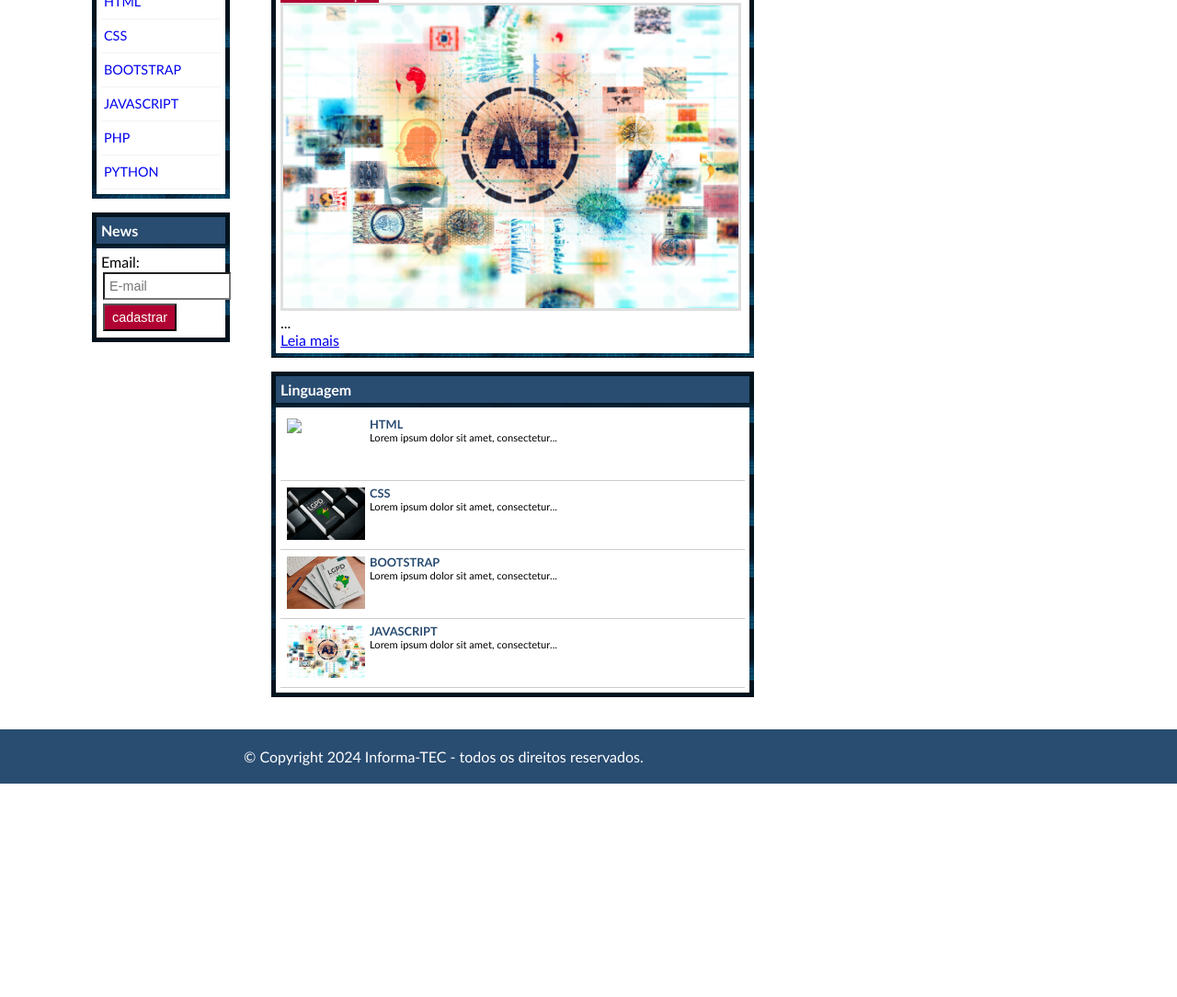
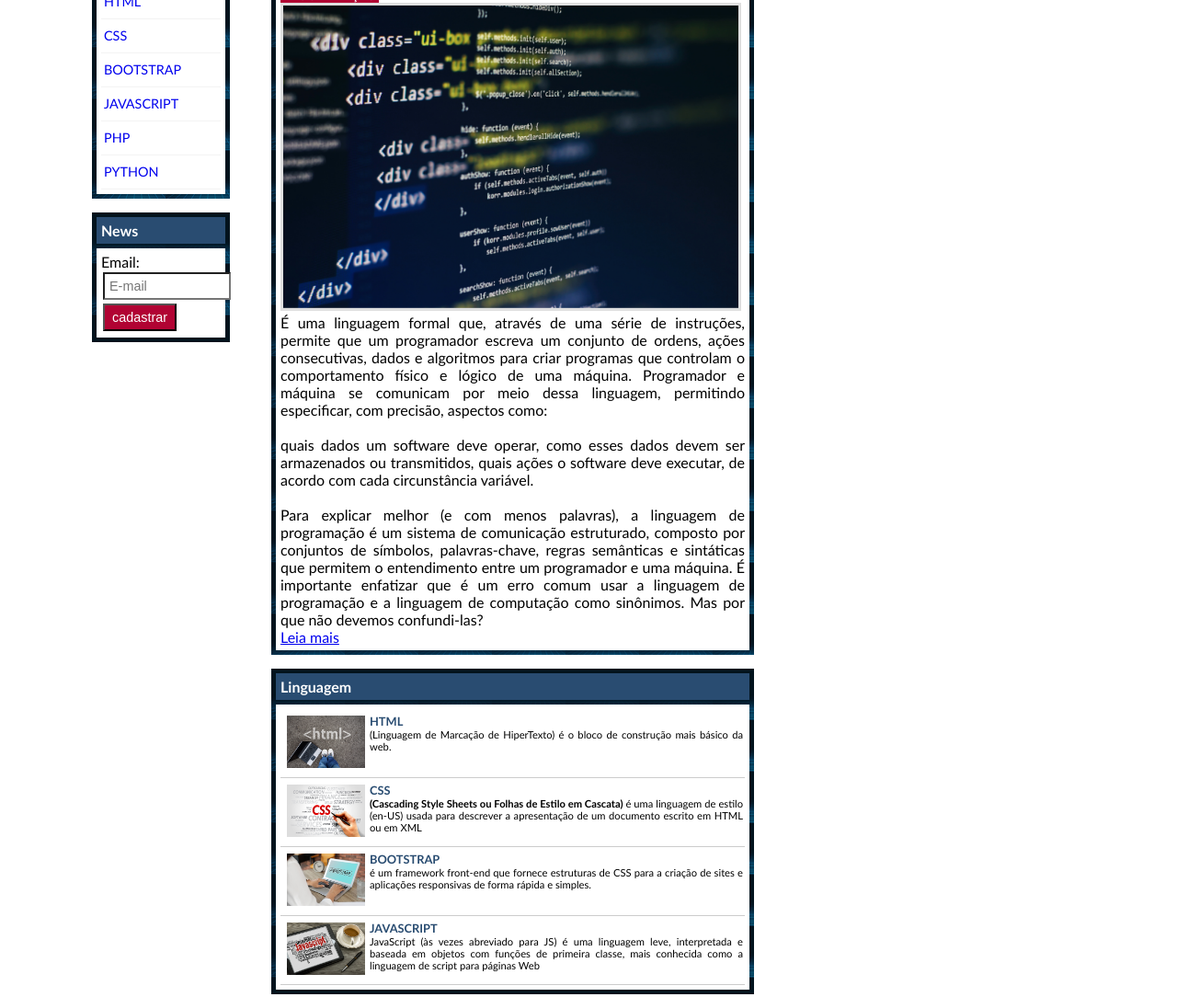
Before and after one commit to igormauriciomota/2-informa-Tec., a plain HTML site: page programe.html in a window 1280 px wide. Shown: the part 310-1394 px from the top of the page at 92% size. Before the commit the page ends 1162 px from the top, so only its background shows below. Drawn offline with Linux system fonts and the light colour scheme.

Commit message:
explicando a linguagem

```diff
--- a/programe.html
+++ b/programe.html
@@ -46,9 +46,21 @@
                         <h2>Destaque</h2>
                         <div class="caixa-conteudo">
                             <h3>PROGRAMAÇÃO</h3>
-                            <img class="imagem-principal" src="img/3.png" width="100%">
-                            <p class="formatar">
-                            ...
+                            <img class="imagem-principal" src="img/temas/prog.png" width="100%">
+                            <p class="formatar">É uma linguagem formal que, através de uma série de instruções, permite que um programador escreva um
+                                conjunto de ordens, ações consecutivas, dados e algoritmos para criar programas que controlam o comportamento físico e lógico de uma máquina.
+                                Programador e máquina se comunicam por meio dessa linguagem, permitindo especificar, com precisão, aspectos como:
+                            </p><br>
+                            <p>
+                            quais dados um software deve operar, como esses dados devem ser armazenados ou transmitidos,
+                            quais ações o software deve executar, de acordo com cada circunstância variável.
+                            </p><br>
+                            <p>
+                            Para explicar melhor (e com menos palavras), a linguagem de programação é um sistema
+                            de comunicação estruturado, composto por conjuntos de símbolos, palavras-chave, regras
+                            semânticas e sintáticas que permitem o entendimento entre um programador e uma máquina.
+                            É importante enfatizar que é um erro comum usar a linguagem de programação e a linguagem
+                            de computação como sinônimos. Mas por que não devemos confundi-las?
                             </p>
                             <a href="#">Leia mais</a>
                         </div>
@@ -60,30 +72,35 @@
                             <ul id="lista-noticias">
                                 <li>
                                     <a href="linguagem/HTML.html">
-                                        <img src="img/tecnologia.jpg" width="85">
+                                        <img src="img/temas/html.png" width="85">
                                         <h3>HTML</h3>
-                                        <p>Lorem ipsum dolor sit amet, consectetur...</p>
+                                        <p>(Linguagem de Marcação de HiperTexto) é o bloco de construção mais básico da web.</p>
                                     </a>
                                 </li>
                                 <li>
                                     <a href="linguagem/CSS.html">
-                                        <img src="img/1.png" width="85">
+                                        <img src="img/temas/css.png" width="85">
                                         <h3>CSS</h3>
-                                        <p>Lorem ipsum dolor sit amet, consectetur...</p>
+                                        <p> <b>(Cascading Style Sheets ou Folhas de Estilo em Cascata)</b> é uma linguagem de estilo (en-US)
+                                            usada para descrever a apresentação de um documento escrito em HTML ou em XML</p>
                                     </a>
                                 </li>
                                 <li>
-                                    <a href="#">
-                                        <img src="img/2.png" width="85">
+                                    <a href="linguagem/boots.html">
+                                        <img src="img/temas/boot.png" width="85">
                                         <h3>BOOTSTRAP</h3>
-                                        <p>Lorem ipsum dolor sit amet, consectetur...</p>
+                                        <p>é um framework front-end que fornece estruturas de CSS para a
+                                        criação de sites e aplicações responsivas de forma rápida e simples.</p>
                                     </a>
                                 </li>
                                 <li>
-                                    <a href="#">
-                                        <img src="img/3.png" width="85">
+                                    <a href="linguagem/jav.html">
+                                        <img src="img/temas/js.png" width="85">
                                         <h3>JAVASCRIPT</h3>
-                                        <p>Lorem ipsum dolor sit amet, consectetur...</p>
+                                        <p> JavaScript (às vezes abreviado para JS) é uma linguagem leve, interpretada e baseada em
+                                            objetos com funções de primeira classe, mais conhecida como a linguagem de script para
+                                            páginas Web
+                                        </p>
                                     </a>
                                 </li>
                             </ul>
@@ -102,9 +119,9 @@
                                 <li><a href="linguagem/HTML.html">HTML</a></li>
                                 <li><a href="linguagem/CSS.html">CSS</a></li>
                                 <li><a href="linguagem/boots.html">BOOTSTRAP</a></li>
-                                <li><a href="#">JAVASCRIPT</a></li>
-                                <li><a href="#">PHP</a></li>
-                                <li><a href="#">PYTHON</a></li>
+                                <li><a href="linguagem/jav.html">JAVASCRIPT</a></li>
+                                <li><a href="linguagem/php.html">PHP</a></li>
+                                <li><a href="linguagem/pytho.html">PYTHON</a></li>
                             </ul>
                         </div>
                     </div>
```
Also changed, not shown: dados.html (+6 -6 lines).
